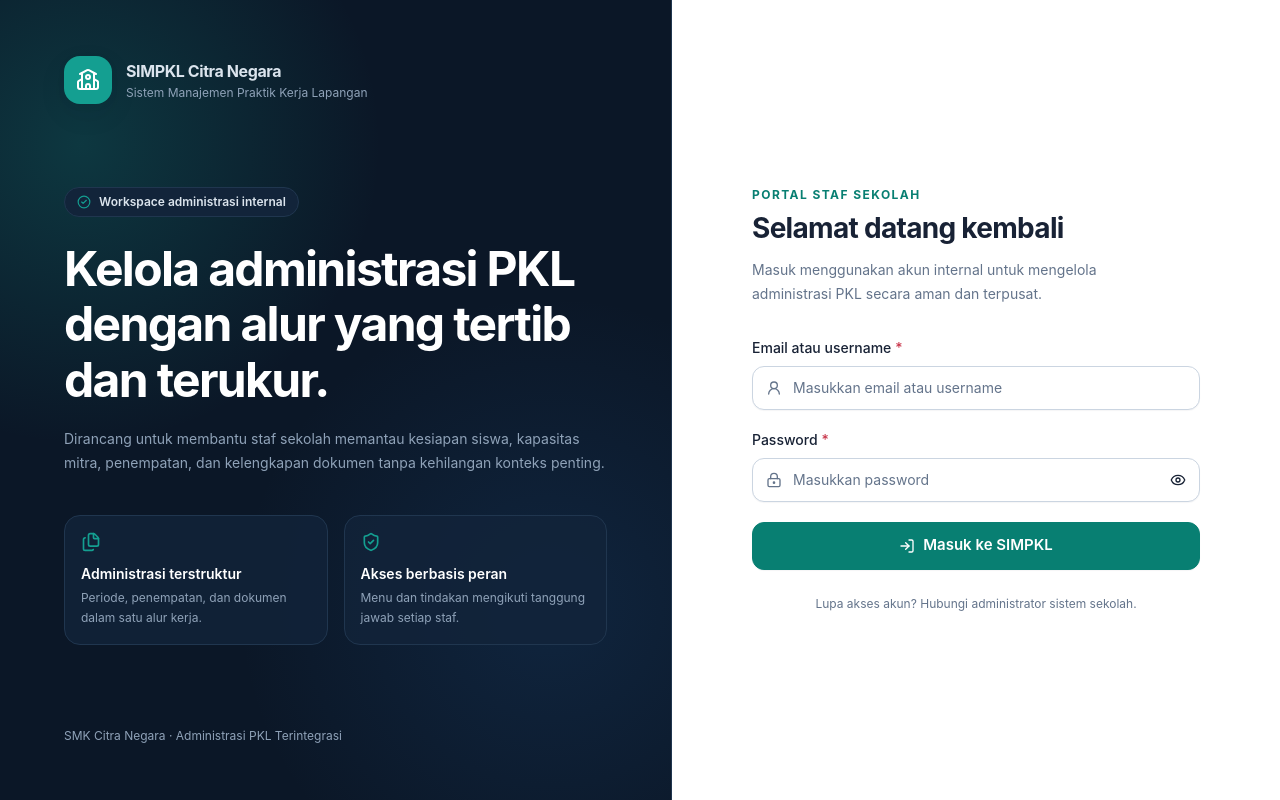
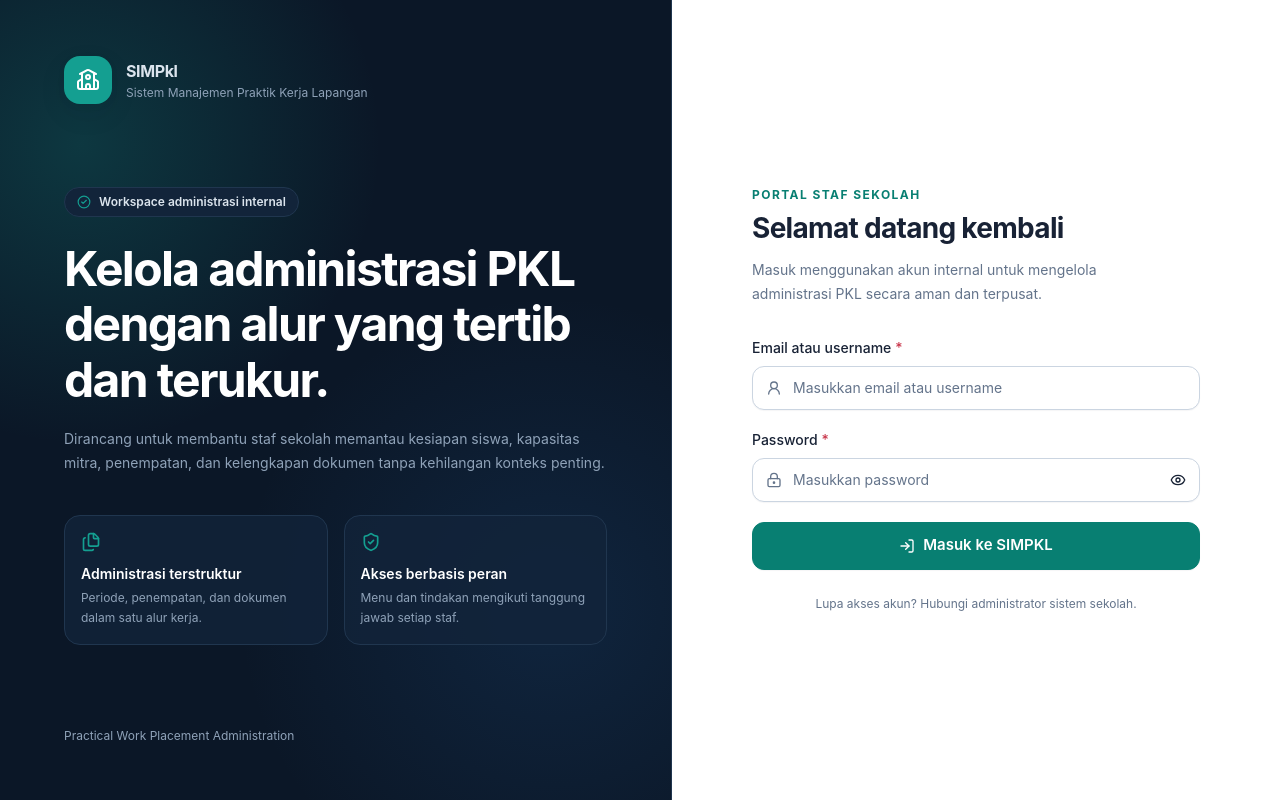
Before and after one commit to randhupaksi/simpkl-web, a React (Vite) app: page /auth/login in a window 1280 px wide. Built offline with nearby package versions, Linux system fonts and the light colour scheme; no server answers.

Commit message:
docs(web): document SIMPkl platform and update product branding

```diff
--- a/index.html
+++ b/index.html
@@ -6,9 +6,9 @@
     <meta name="viewport" content="width=device-width, initial-scale=1.0" />
     <meta
       name="description"
-      content="SIMPKL Citra Negara — sistem informasi manajemen praktik kerja lapangan."
+      content="SIMPkl — practical work placement management for schools and educational institutions."
     />
-    <title>SIMPKL Citra Negara</title>
+    <title>SIMPkl — Practical Work Placement Management</title>
   </head>
   <body>
     <div id="root"></div>
--- a/src/features/auth/pages/login-page.tsx
+++ b/src/features/auth/pages/login-page.tsx
@@ -42,7 +42,7 @@ export function LoginPage() {
     try {
       await loginMutation.mutateAsync(values)
       toast.success('Login berhasil', {
-        description: 'Selamat datang di SIMPKL Citra Negara.',
+        description: 'Welcome to SIMPkl.',
       })
       const state = location.state as LoginLocationState | null
       navigate(state?.from ?? ROUTE_PATHS.dashboard, { replace: true })
@@ -62,7 +62,7 @@ export function LoginPage() {
     <div className="enter-animation w-full max-w-md">
       <div className="mb-8 lg:hidden">
         <Typography as="p" variant="sectionTitle">
-          SIMPKL Citra Negara
+          SIMPkl
         </Typography>
         <Typography variant="caption">
           Pusat administrasi Praktik Kerja Lapangan
--- a/src/layouts/auth-layout/auth-layout.tsx
+++ b/src/layouts/auth-layout/auth-layout.tsx
@@ -25,7 +25,7 @@ export function AuthLayout() {
             <School className="size-6" />
           </span>
           <div>
-            <p className="font-bold tracking-tight">SIMPKL Citra Negara</p>
+            <p className="font-bold tracking-tight">SIMPkl</p>
             <p className="text-sidebar-muted mt-0.5 text-xs">
               Sistem Manajemen Praktik Kerja Lapangan
             </p>
@@ -65,7 +65,7 @@ export function AuthLayout() {
         </div>
 
         <p className="text-sidebar-muted relative z-10 text-xs">
-          SMK Citra Negara · Administrasi PKL Terintegrasi
+          Practical Work Placement Administration
         </p>
       </section>
 
--- a/src/layouts/dashboard-layout/dashboard-sidebar.tsx
+++ b/src/layouts/dashboard-layout/dashboard-sidebar.tsx
@@ -52,7 +52,7 @@ export function DashboardSidebar({
                 SIMPKL
               </p>
               <p className="text-sidebar-muted mt-0.5 truncate text-[0.6875rem] tracking-wide">
-                SMK Citra Negara
+                Practical Work Placement Management
               </p>
             </div>
           ) : null}
@@ -97,7 +97,7 @@ export function DashboardSidebar({
                               : 'gap-3 px-3.5',
                             isActive &&
                               (collapsed
-                                ? 'ring-sidebar-active ring-1 ring-inset bg-sidebar-surface text-sidebar-active-foreground hover:bg-sidebar-surface active:bg-sidebar-surface shadow-[0_8px_18px_rgb(3_10_20_/_0.12)]'
+                                ? 'ring-sidebar-active bg-sidebar-surface text-sidebar-active-foreground hover:bg-sidebar-surface active:bg-sidebar-surface shadow-[0_8px_18px_rgb(3_10_20_/_0.12)] ring-1 ring-inset'
                                 : 'border-sidebar-active bg-sidebar-surface text-sidebar-active-foreground hover:bg-sidebar-surface active:bg-sidebar-surface shadow-[0_8px_18px_rgb(3_10_20_/_0.12)]'),
                           )
                         }
```
Also changed, not shown: 1 other file (tests, documents, lock files or other folders).
